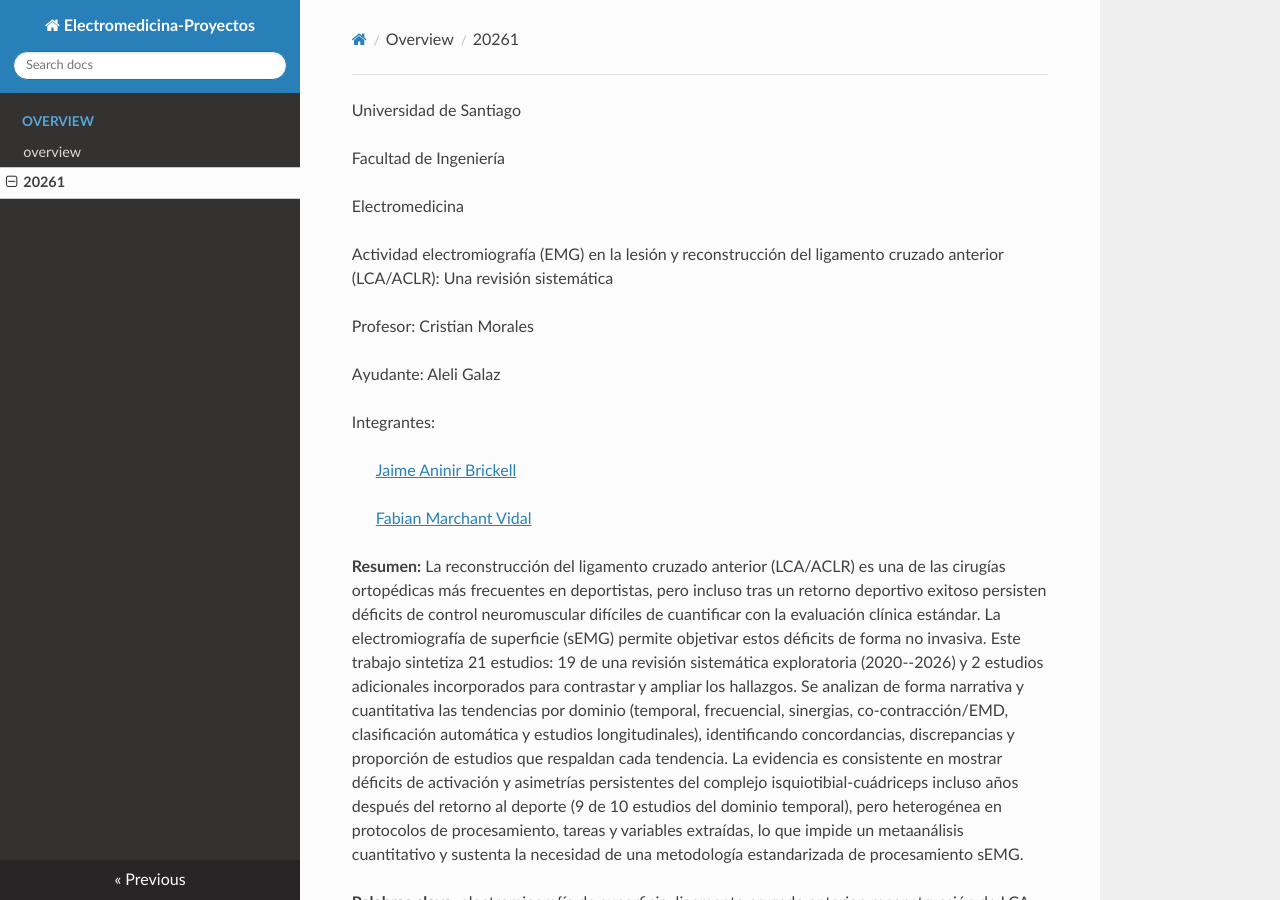
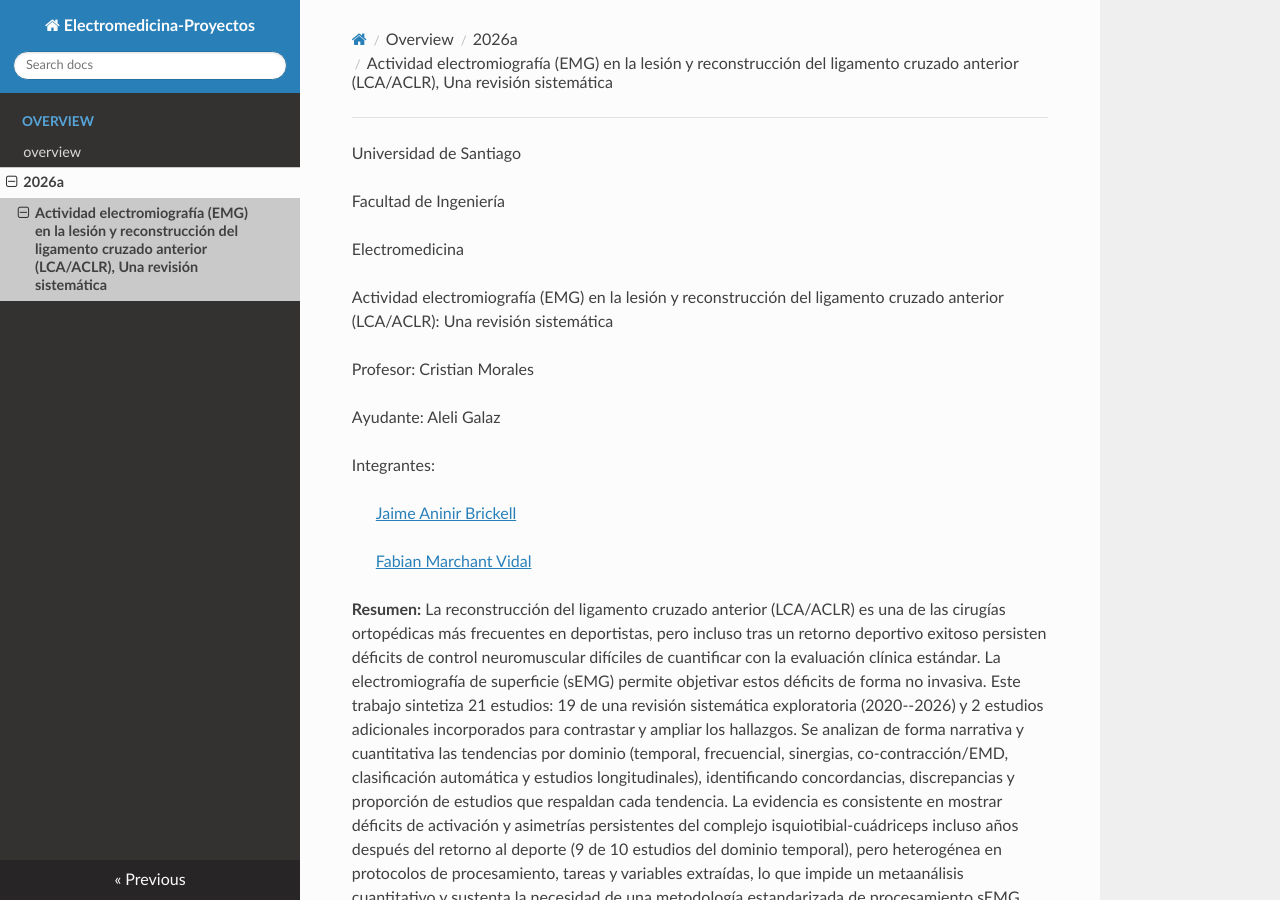
Before and after one commit to neuroeng-usach/Electromedicina-proyectos, an MkDocs documentation site: the page built from docs/2026_1/proy1/index.md, in a window 1280 px wide and 900 px high. Built offline with MkDocs 1.6.1, drawn with Linux system fonts in a browser that asks for light colours; nearby versions of some CDN libraries.

Commit message:
Update mkdocs.yml

```diff
--- a/mkdocs.yml
+++ b/mkdocs.yml
@@ -41,4 +41,5 @@ markdown_extensions:
 nav:
   - Overview:
       - overview: overview.md
-      - 2026_1: 2026_1/proy1/index.md
+      - 2026a:
+        - Actividad electromiografía (EMG) en la lesión y reconstrucción del ligamento cruzado anterior (LCA/ACLR), Una revisión sistemática: 2026_1/proy1/index.md
```
